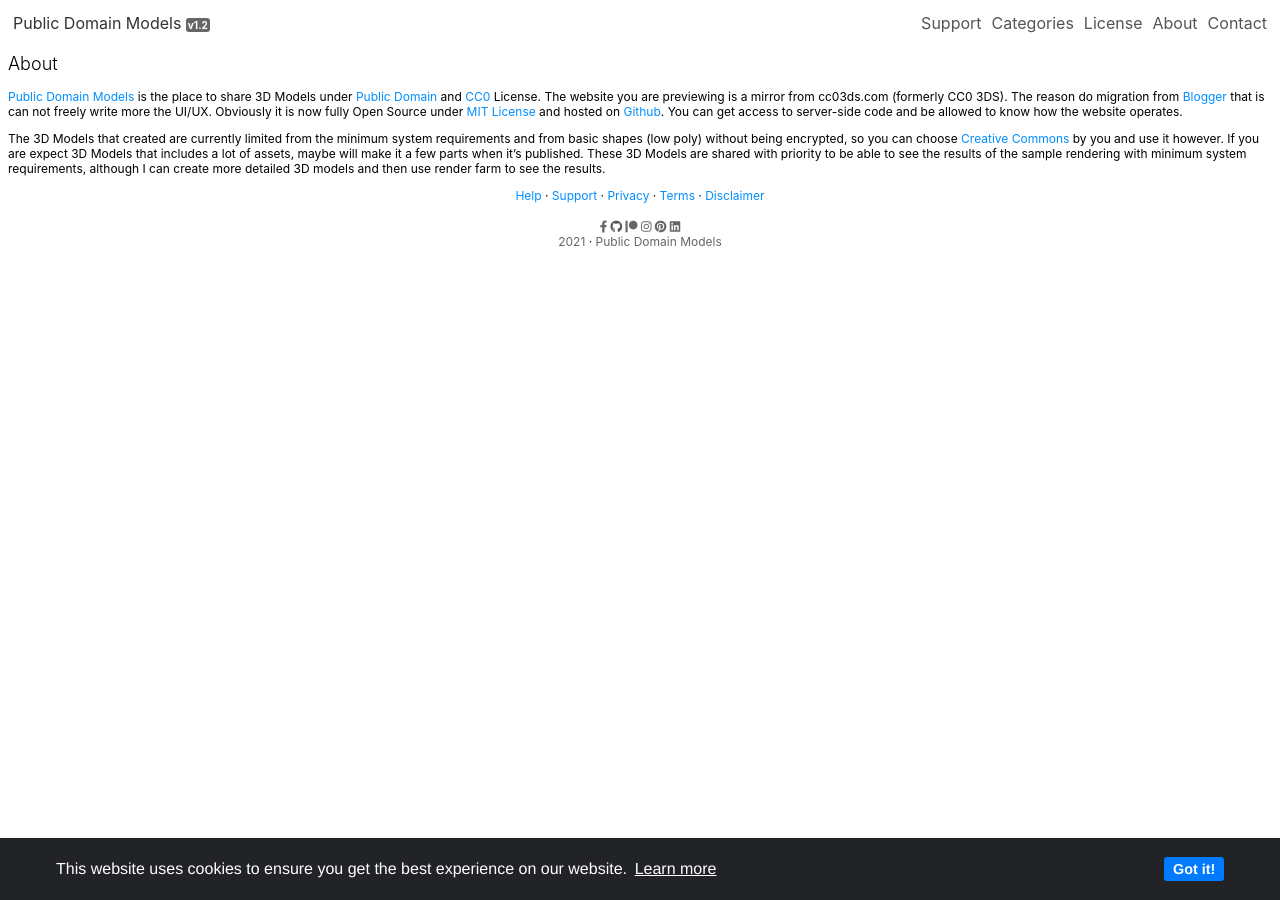
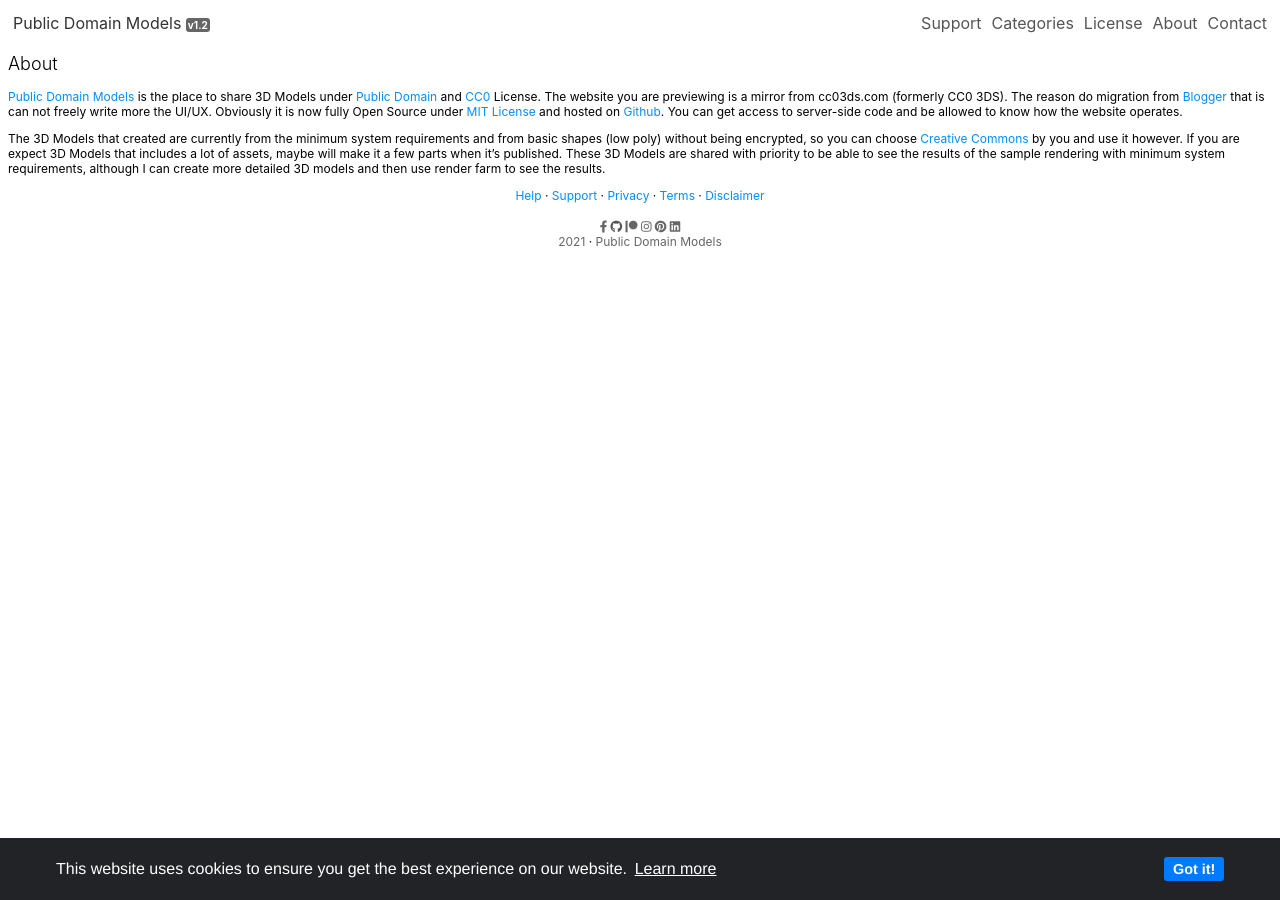
Before and after one commit to mohamadrido/project, a Jekyll site: the page built from about.html, in a window 1280 px wide. Built offline with Jekyll 4.4.1, drawn with Linux system fonts in a browser that asks for light colours.

Commit message:
Update about.html

```diff
--- a/about.html
+++ b/about.html
@@ -3,6 +3,6 @@
 title: About
 ---
 <p><a style="color: #008eff;" href="https://publicdomainmodels.com">Public Domain Models</a> is the place to share 3D Models under <a style="color: #008eff;" href="https://creativecommons.org/publicdomain/mark/1.0">Public Domain</a> and <a style="color: #008eff;" href="https://creativecommons.org/publicdomain/zero/1.0">CC0</a> License. The website you are previewing is a mirror from cc03ds.com (formerly CC0 3DS). The reason do migration from <a style="color: #008eff;" href="https://blogger.com">Blogger</a> that is can not freely write more the UI/UX. Obviously it is now fully Open Source under <a style="color: #008eff;" href="https://raw.githubusercontent.com/publicdomainmodels/project/main/LICENSE">MIT License</a> and hosted on <a style="color: #008eff;" href="https://github.com">Github</a>. You can get access to server-side code and be allowed to know how the website operates.</p>
-<p>The 3D Models that created are currently limited from the minimum system requirements and from basic shapes (low poly) without being encrypted, so you can choose <a style="color: #008eff;" href="https://creativecommons.org/choose/">Creative Commons</a> by you and use it however. If you are expect 3D Models that includes a lot of assets, maybe will make it a few parts when it’s published. These 3D Models are shared with priority to be able to see the results of the sample rendering with minimum system requirements, although I can create more detailed 3D models and then use render farm to see the results.</p>
+<p>The 3D Models that created are currently from the minimum system requirements and from basic shapes (low poly) without being encrypted, so you can choose <a style="color: #008eff;" href="https://creativecommons.org/choose/">Creative Commons</a> by you and use it however. If you are expect 3D Models that includes a lot of assets, maybe will make it a few parts when it’s published. These 3D Models are shared with priority to be able to see the results of the sample rendering with minimum system requirements, although I can create more detailed 3D models and then use render farm to see the results.</p>
 <div style="text-align: center;">
 <a style="color: #008eff;" href="/help">Help</a> &middot; <a style="color: #008eff;" href="/support">Support</a> &middot; <a style="color: #008eff;" href="/privacy">Privacy</a> &middot; <a style="color: #008eff;" href="/tos">Terms</a> &middot; <a style="color: #008eff;" href="/disclaimer">Disclaimer</a>
```
